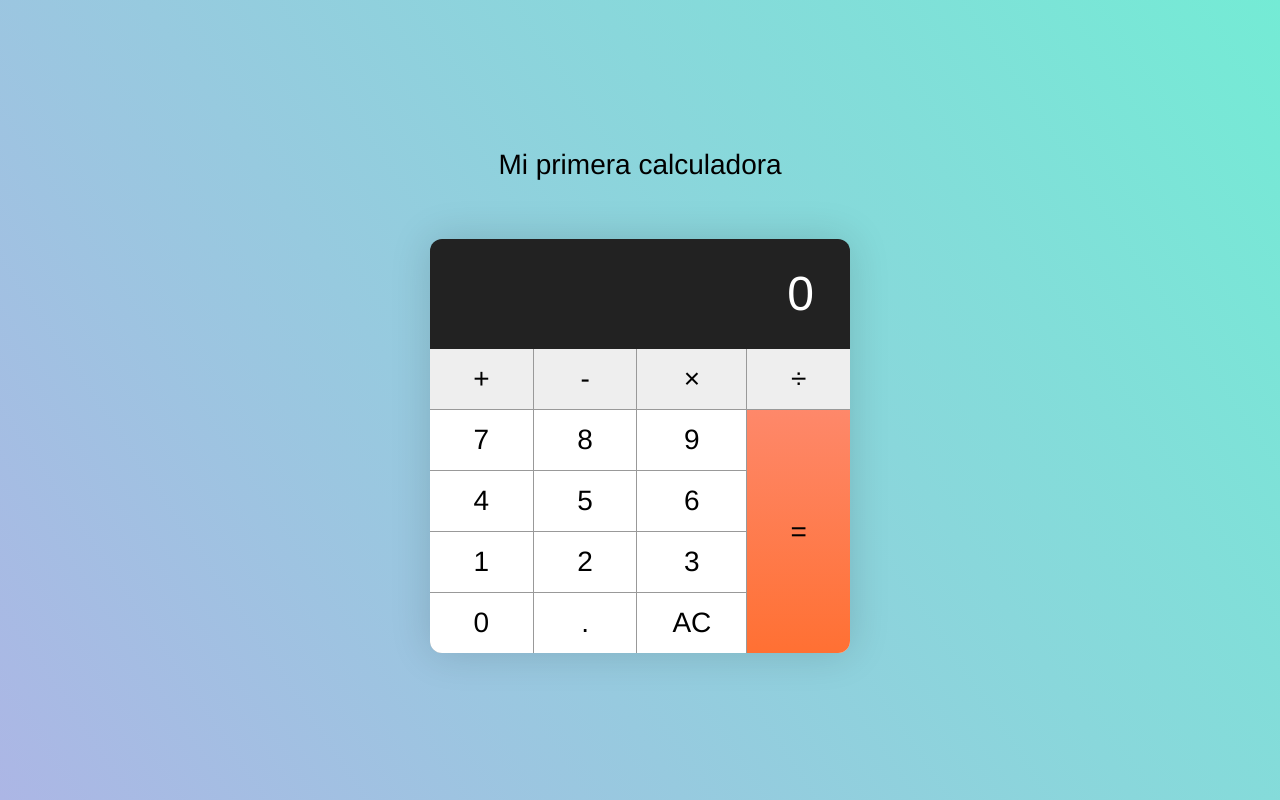
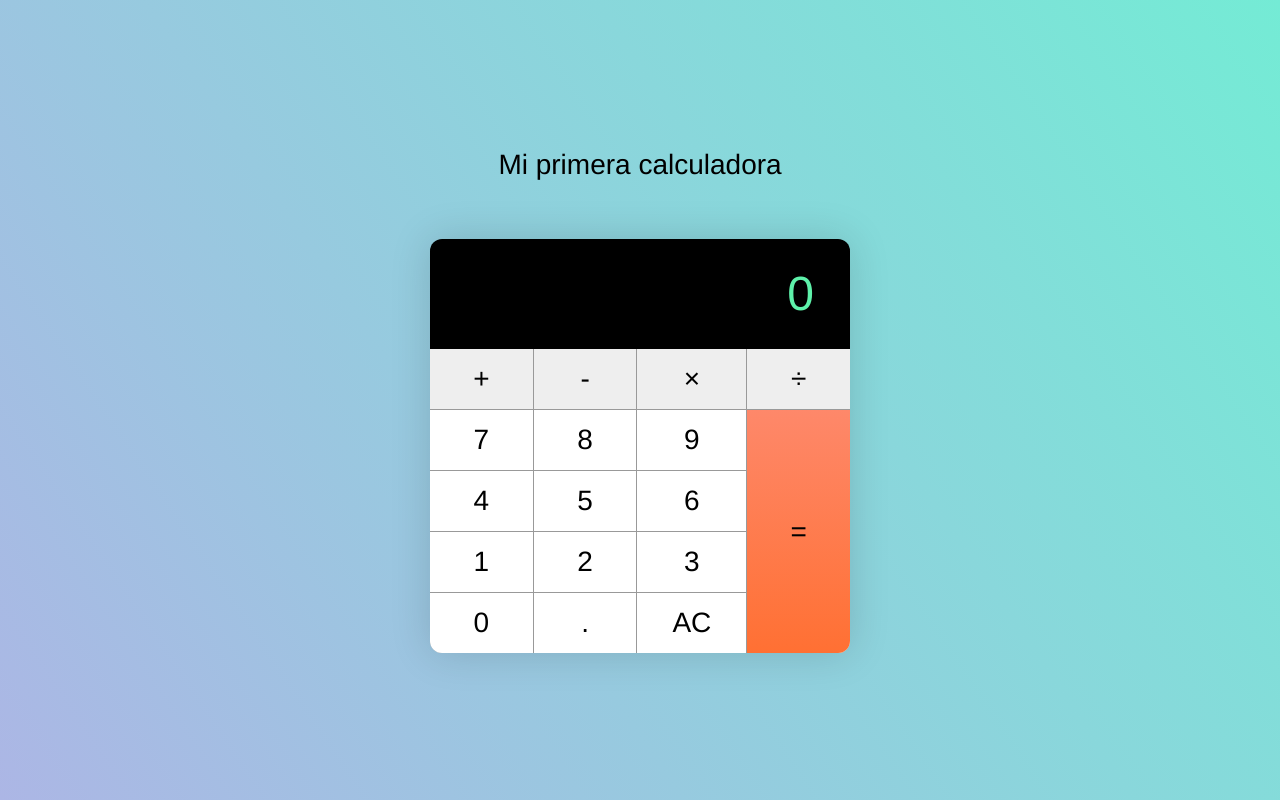
Before and after one commit to Darkcode-Team/Calculator, a plain HTML site: page calculator/index.html in a window 1280 px wide. Drawn offline with Linux system fonts and the light colour scheme.

Commit message:
Cambio color
Modifico los colores en calculator__display

```diff
--- a/calculator/styles.css
+++ b/calculator/styles.css
@@ -137,8 +137,8 @@ body {
 }
 
 .calculator__display {
-  background-color: #222222;
-  color: #fff;
+  background-color: #000000;
+  color: #5EF1AA;
   font-size: 1.714285714em;
   padding: 0.5em 0.75em;
   text-align: right;
```
